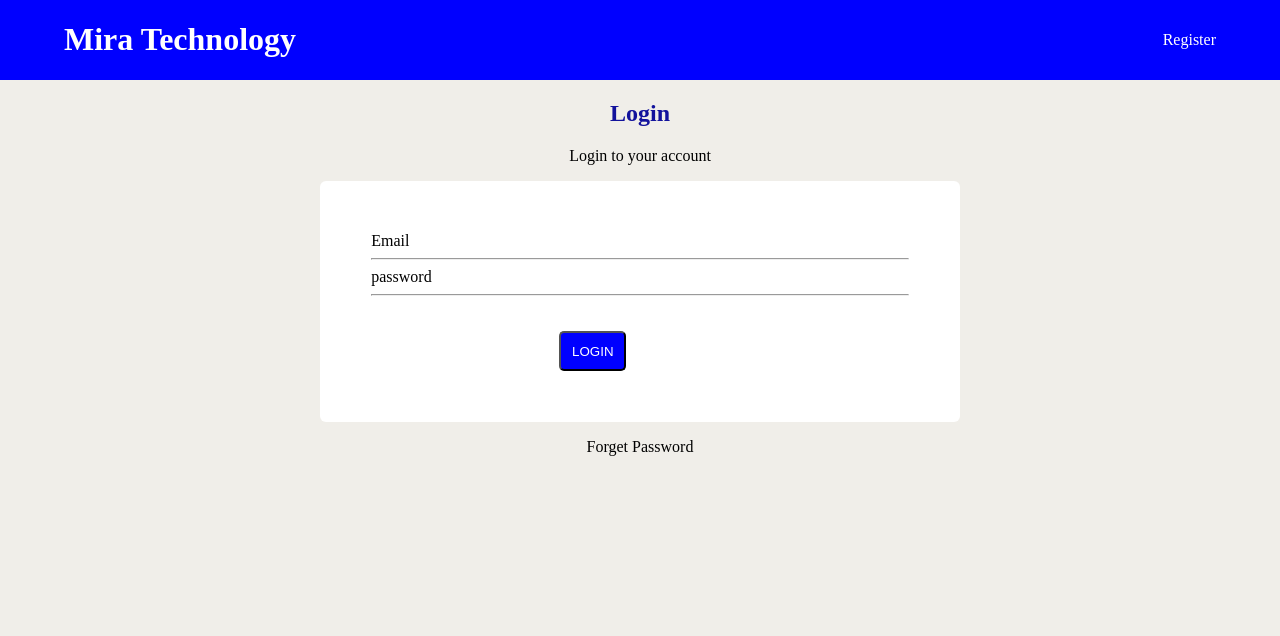
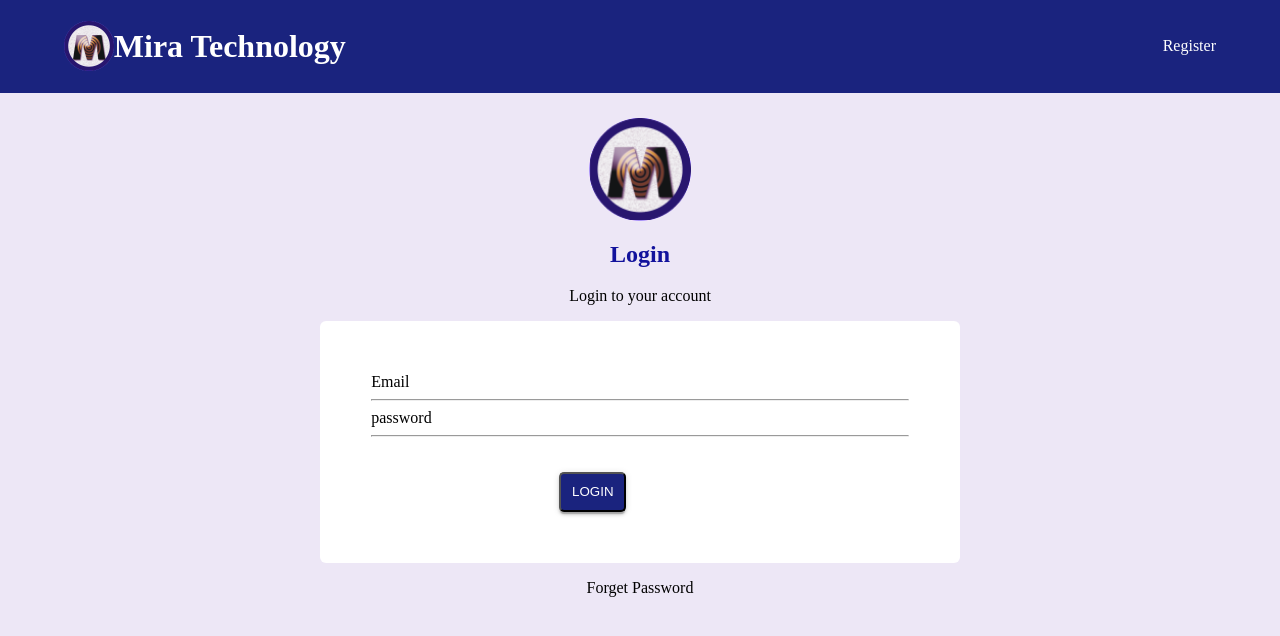
Before and after one commit to realadebimpe/Login-page, a plain HTML site: page index.html in a window 1280 px wide. Drawn offline with Linux system fonts and the light colour scheme.

Commit message:
Refactored html and css styling

```diff
--- a/css/style.css
+++ b/css/style.css
@@ -2,16 +2,26 @@ body{
     margin: 0;
     padding: 0;
     box-sizing: border-box;
-    background-color: rgb(240, 238, 233);
+    background-color: #ede7f6;
 }
 
 header {
- background-color: blue;
+ background-color: #1a237e;
  color: white;
  display: flex;
  justify-content: space-between;
  align-items: center;
  padding: 0 5%;
+}
+
+.header-logo {
+    display: flex;
+    align-items: center;
+    cursor: pointer;
+}
+
+.header-logo{
+
 }
 
 a{
@@ -22,15 +32,21 @@ a{
 .body h2, p{
     text-align: center;
 }
+.body img {
+  display: block;
+  margin: 2% auto 0 auto;
+
+}
 
 button{
-    margin: 0 auto;
+    cursor: pointer;
     margin-left: 35%;
-    background-color: blue;
+    background-color: #1a237e;
     color: white;
     margin-top: 5%;
     padding: 2%;
     border-radius: 5px;
+    box-shadow : 0 3px 3px 0 rgba(0, 0, 0, 0.14), 0 1px 7px 0 rgba(0, 0, 0, 0.12), 0 3px 1px -1px rgba(0, 0, 0, 0.2);
 }
 
 input {
--- a/index.html
+++ b/index.html
@@ -8,10 +8,12 @@
 </head>
 <body>
     <header>
-        <h1>Mira Technology</h1>
+
+        <h1 class="header-logo"><img src="./logo/miraicon.png" alt="" style= width:15%>Mira Technology</h1>
         <a href="#" target="_blank">Register</a>
     </header>
     <div class="body">
+    <img src="./logo/miraicon.png" alt="" style= width:8%>
     <h2>Login</h2>
     <p>Login to your account</p>
     <form action="" class="form">
```
Also changed, not shown: logo/miraicon.png (added).
